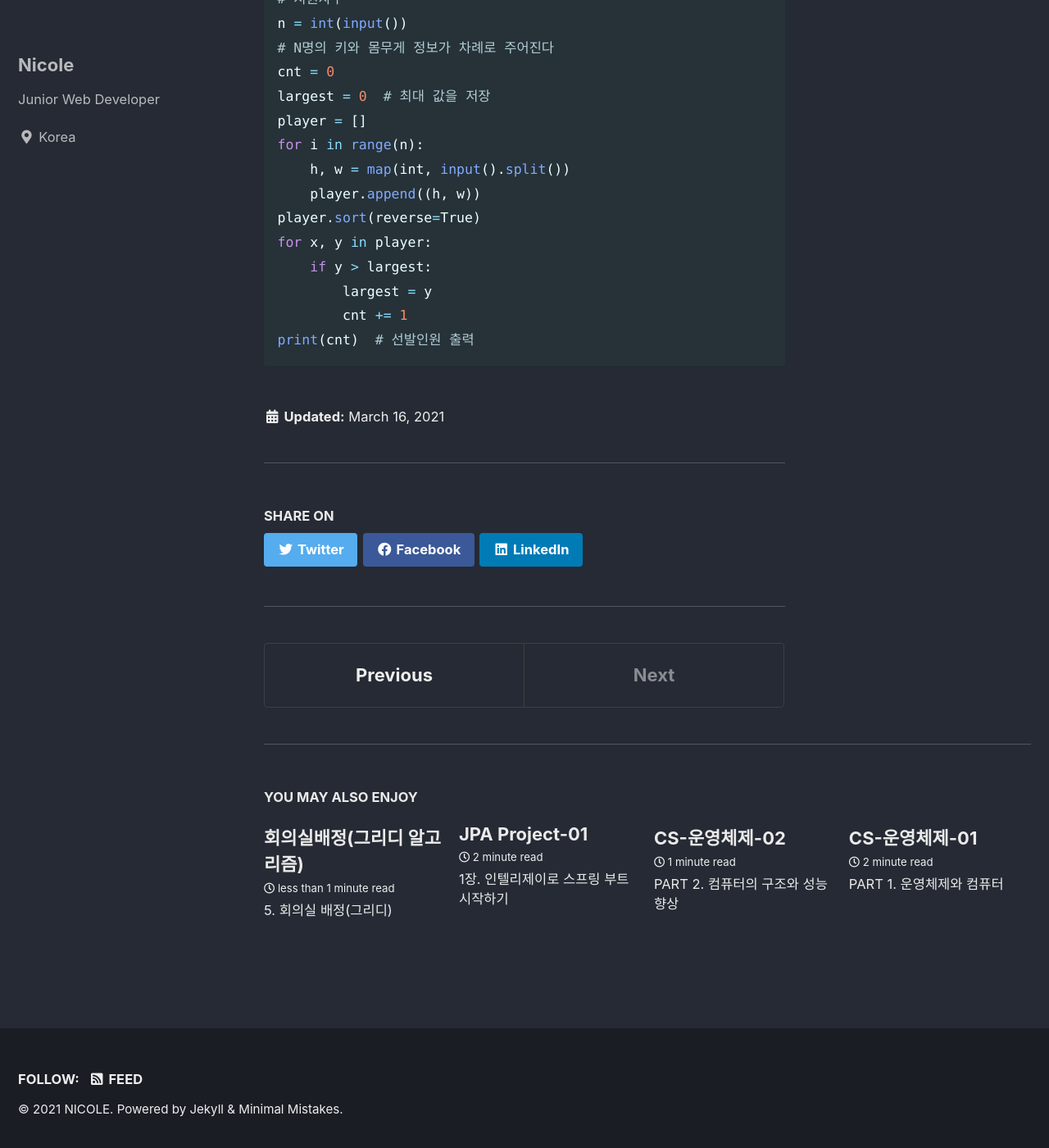
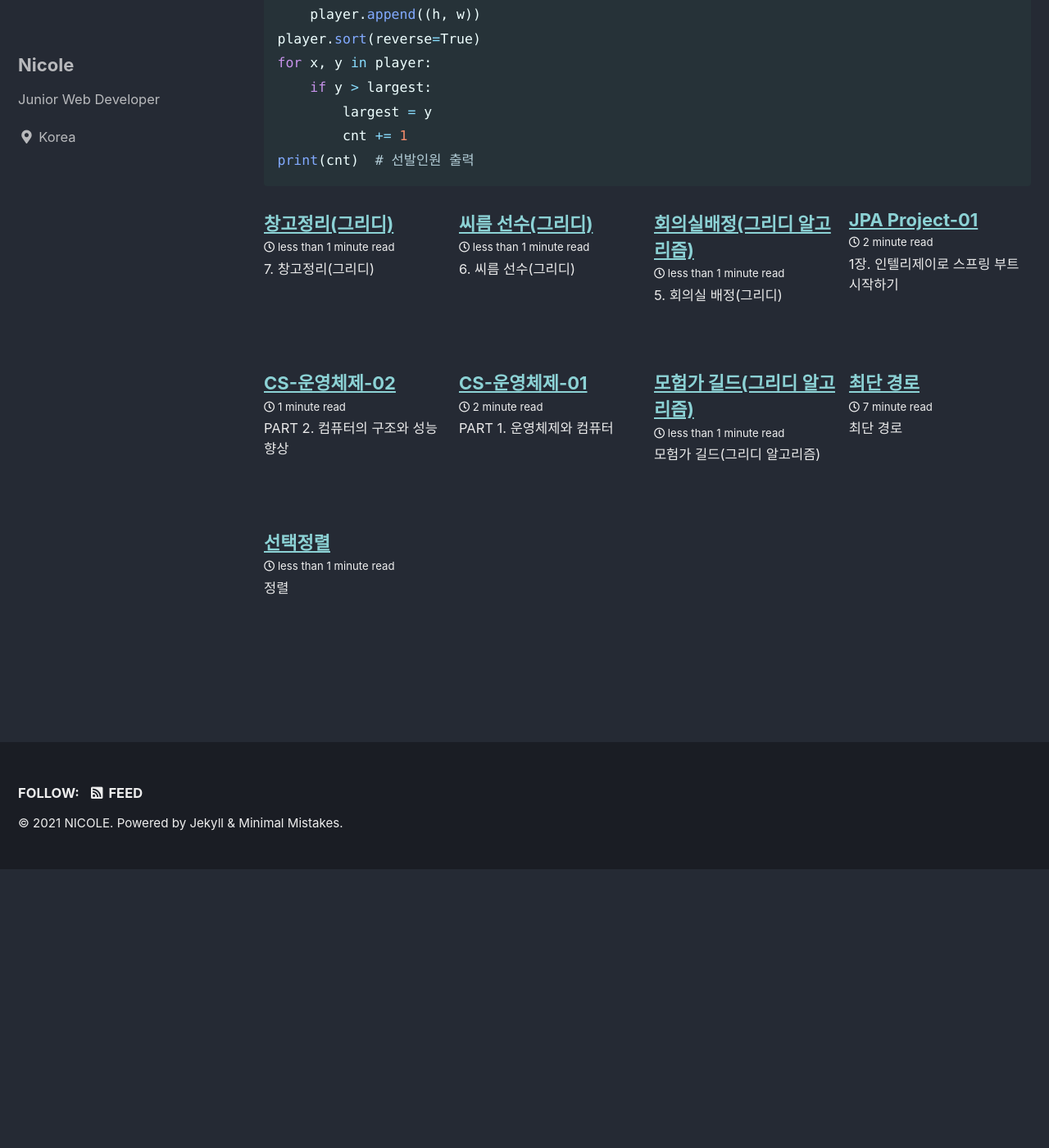
Before and after one commit to isun-dev/isun-dev.github.io, a Jekyll site: the page built from _posts/2021-03-16-greedy03.md, in a window 1280 px wide and 1400 px high, scrolled down 1478 px. Shown: the whole window at 82% size. Built offline with Jekyll 4.4.1, drawn with Linux system fonts in a browser that asks for light colours; cached includes are drawn as plain includes; after the commit the page ends 2538 px from its top, so only the background shows below that; some of the changed text lies outside the part shown.

Commit message:
창고 정리 - 그리디 알고리즘

````diff
--- a/_posts/2021-03-16-greedy03.md
+++ b/_posts/2021-03-16-greedy03.md
@@ -1,3 +1,17 @@
+---
+title : "씨름 선수(그리디)"
+layout: collection
+permalink: /algorithmtil/5
+collection: algorithmtil
+entries_layout: grid
+classes: wide
+category :
+    - 알고리즘
+tag :
+    - 알고리즘
+toc : true
+---
+
 # 6. 씨름 선수(그리디)
 
 
--- /dev/null
+++ b/_posts/2021-03-17-greedy04.md
@@ -0,0 +1,47 @@
+---
+title : "창고정리(그리디)"
+layout: collection
+permalink: /algorithmtil/6
+collection: algorithmtil
+entries_layout: grid
+classes: wide
+category :
+    - 알고리즘
+tag :
+    - 알고리즘
+toc : true
+---
+
+# 7. 창고정리(그리디)
+
+창고에 상자가 가로방향으로 일렬로 쌓여 있습니다. 만약 가로의 길이가 7이라면 1열은 높이가 6으로 6개의 상자가 쌓여 있고, 2열은 3개의 상자, 3열은 9개의 상자가 쌓여 있으며 높이는 9라고 읽는다. 창고 높이 조정은 가장 높은 곳에 상자를 가장 낮은 곳으로 이동하는 것을 말한다.
+가장 높은 곳이나 가장 낮은 곳이 여러곳이면 그 중 아무거나 선택하면 된다. 위에 그림을 1회 높이 조정을 하면 다음과 같아진다. 창고의 가로 길이와 각 열의 상자 높이가 주어집니다. m회의 높이 조정을 한 후 가장 높은 곳 과 가장 낮은 곳의 차이를 출력하는 프로그램을 작성하세요.
+
+## 입력설명
+
+첫 번째 줄에 창고 가로의 길이인 자연수 L(1<=L<=100)이 주어집니다.
+두 번째 줄에 L개의 자연수가 공백을 사이에 두고 입력됩니다. 각 자연수는 100을 넘지 않습니다.
+세 번째 줄에 높이 조정 횟수인 M(1<=M<=1,000)이 주어집니다.
+
+## 출력설명
+
+M회의 높이 조정을 마친 후 가장 높은곳과 가장 낮은 곳의 차이를 출력하세요.
+
+## 푸는 방법
+
+1. 가장 높은 곳과 가장 낮은 곳은 오름차 순으로 sort를 해서 정렬을 하고 가장 높은 곳은 +=1 로 가장 낮은 곳은 -=1로 한다.
+
+```python
+# 창고 정리
+n = int(input())
+a = list(map(int, input().split()))
+m = int(input())
+
+a.sort()
+for _ in range(m):
+    a[0] += 1
+    a[n - 1] -= 1
+    a.sort()
+
+print(a[n - 1] - a[0])
+```
````
